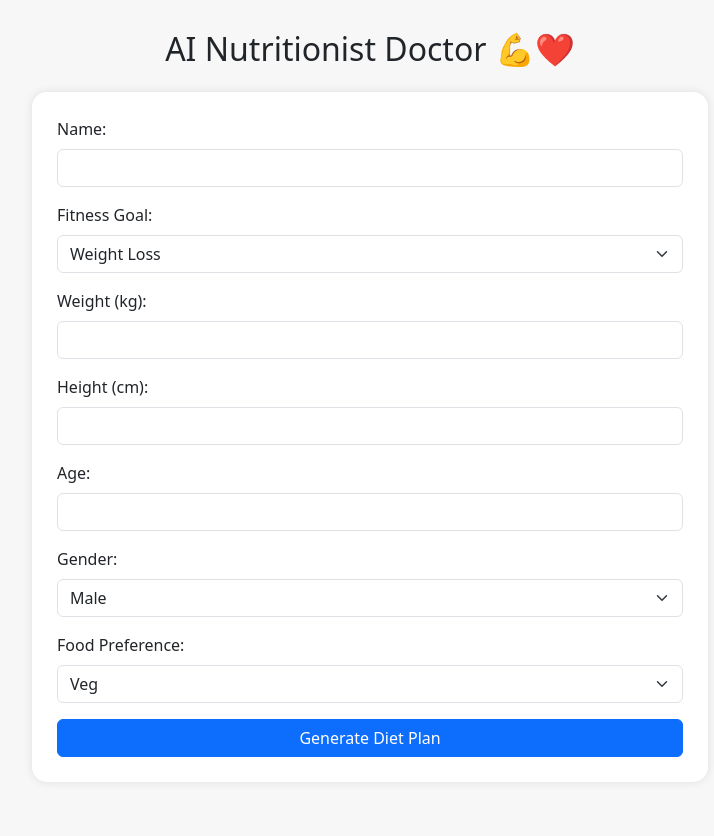
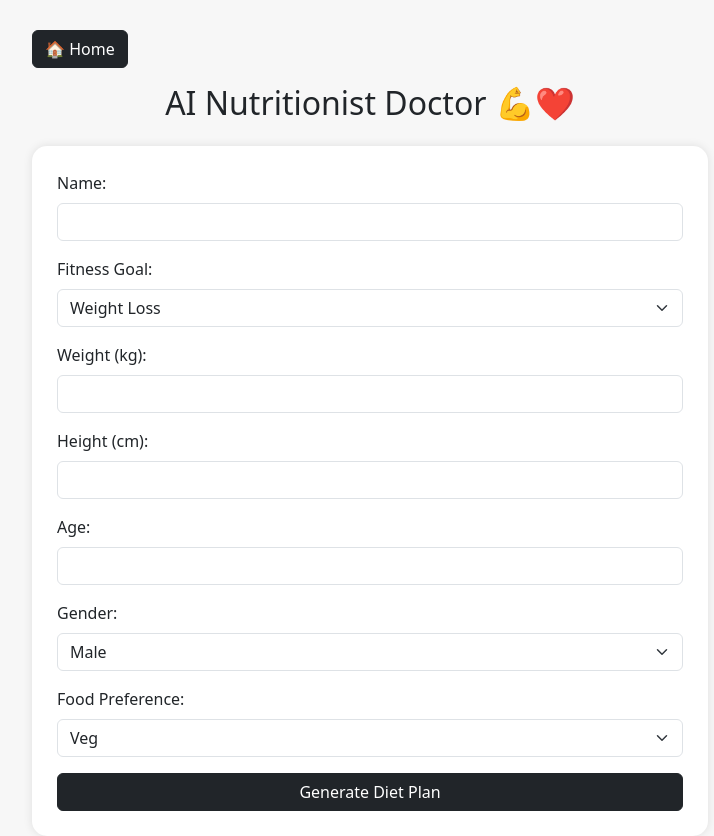
Before and after one commit to RohitKunjadiya/FitnessApp, a Flask app: page /diet/ in a window 1280 px wide. Shown: the whole page, without its empty margins (270-984 px from the left). Before the commit the page ends 757 px from the top, so only its background shows below. Run offline with Flask 3, Linux system fonts and the light colour scheme.

Commit message:
Update html files

```diff
--- a/templates/calories.html
+++ b/templates/calories.html
@@ -28,6 +28,10 @@
 </head>
 <body>
   <div class="container text-center">
+    <div class="mb-3 text-start">
+      <a href="/" class="btn btn-dark">🏠 Home</a>
+    </div>
+
     <h2 class="mb-4">AI Calories Advisor 🍽️</h2>
 
     <div class="card">
@@ -36,7 +40,7 @@
           <label for="file" class="form-label">Upload Food Image:</label>
           <input class="form-control" type="file" id="file" name="file" accept="image/*" required>
         </div>
-        <button type="submit" class="btn btn-primary w-100">Analyze Image 🧠</button>
+        <button type="submit" class="btn btn-dark w-100">Analyze Image 🧠</button>
       </form>
 
       <div id="result" class="mt-4 result-box" style="display:none;"></div>
--- a/templates/diet.html
+++ b/templates/diet.html
@@ -26,6 +26,10 @@
 <body>
 
 <div class="container">
+    <div class="mb-3 text-start">
+        <a href="/" class="btn btn-dark">🏠 Home</a>
+    </div>
+
     <h2 class="text-center mb-4">AI Nutritionist Doctor 💪❤️</h2>
 
     <div class="form-section">
@@ -77,7 +81,7 @@
             </div>
 
             <div class="d-grid gap-2">
-                <button type="submit" class="btn btn-primary">Generate Diet Plan</button>
+                <button type="submit" class="btn btn-dark w-100">Generate Diet Plan</button>
             </div>
         </form>
     </div>
--- a/templates/tracker.html
+++ b/templates/tracker.html
@@ -44,6 +44,10 @@
     <h2 class="mb-4">Daily Health Tracker 🏃‍♂️</h2>
 
     <div class="card">
+      <div class="mb-3 text-start">
+        <a href="/" class="btn btn-dark">🏠 Home</a>
+      </div>
+
       <form action="/tracker/track" method="POST">
         <div class="mb-3">
           <label for="weight" class="form-label">Weight (kg):</label>
@@ -57,7 +61,7 @@
           <label for="calories" class="form-label">Calories Consumed:</label>
           <input type="number" class="form-control" id="calories" name="calories" required>
         </div>
-        <button type="submit" class="btn btn-success w-100">Track Today ✅</button>
+        <button type="submit" class="btn btn-dark w-100">Track Today ✅</button>
       </form>
 
       {% if msg %}
--- a/templates/workout.html
+++ b/templates/workout.html
@@ -28,6 +28,10 @@
 </head>
 <body>
     <div class="container">
+        <div class="mb-3 text-start">
+            <a href="/" class="btn btn-dark">🏠 Home</a>
+        </div>
+
         <h2 class="text-center mb-4">🏋️‍♀️ Workout Planner</h2>
         <form method="POST" action="/workout/recommend">
             <div class="mb-3">
@@ -38,7 +42,7 @@
                 <label for="time" class="form-label">Available Time (in minutes)</label>
                 <input type="number" class="form-control" id="time" name="time" placeholder="e.g. 30" required>
             </div>
-            <button type="submit" class="btn btn-primary w-100">Get Workout Plan</button>
+            <button type="submit" class="btn btn-dark w-100">Get Workout Plan</button>
         </form>
 
         {% if recommendation %}
```
